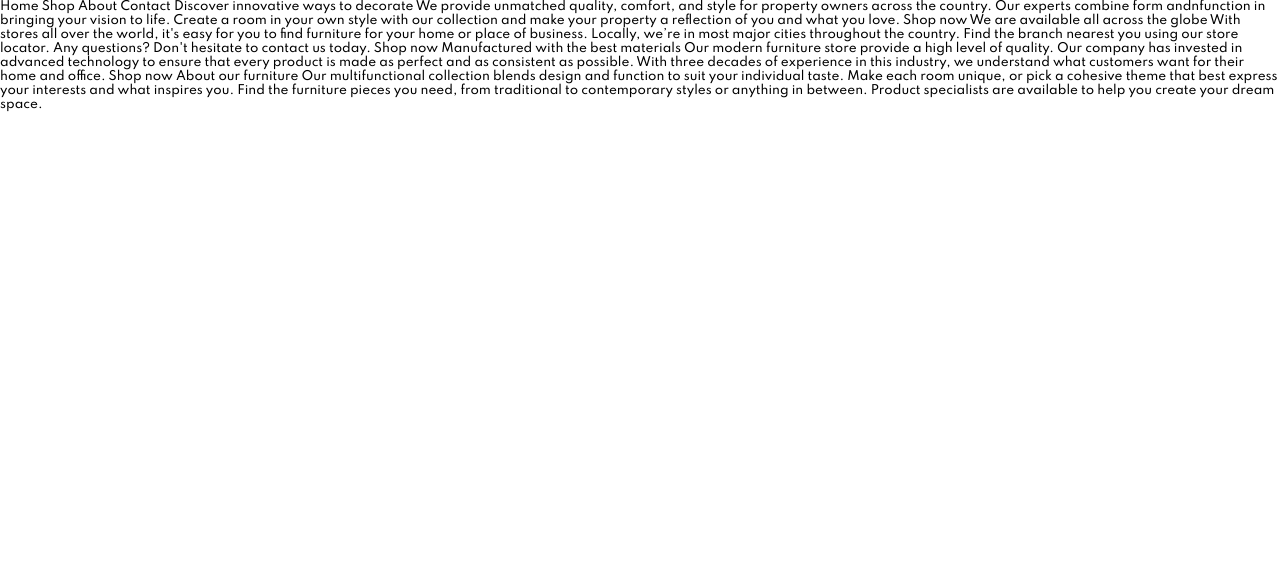
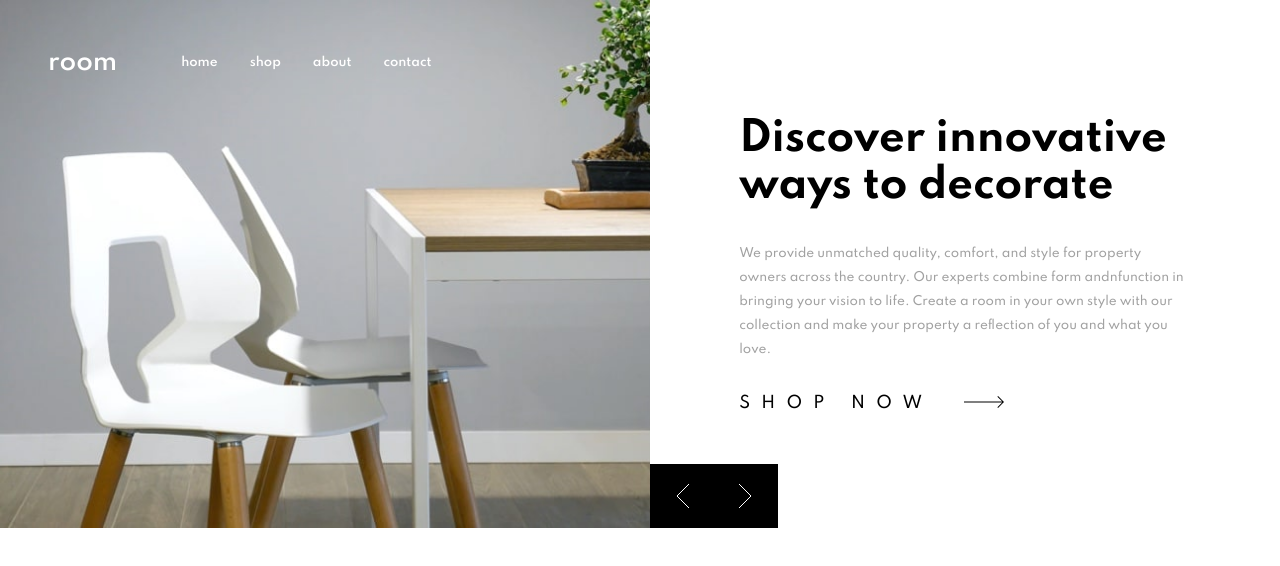
Before and after one commit to AbePlays/Frontend-Challenge-13, a plain HTML site: page index.html in a window 1280 px wide. Drawn offline with Linux system fonts and the light colour scheme.

Commit message:
Top section complete

```diff
--- a/index.html
+++ b/index.html
@@ -22,11 +22,7 @@
     <title>Frontend Mentor | Room homepage</title>
   </head>
   <body>
-    Home Shop About Contact Discover innovative ways to decorate We provide
-    unmatched quality, comfort, and style for property owners across the
-    country. Our experts combine form andnfunction in bringing your vision to
-    life. Create a room in your own style with our collection and make your
-    property a reflection of you and what you love. Shop now We are available
+    <!-- We are available
     all across the globe With stores all over the world, it's easy for you to
     find furniture for your home or place of business. Locally, we’re in most
     major cities throughout the country. Find the branch nearest you using our
@@ -40,6 +36,38 @@
     individual taste. Make each room unique, or pick a cohesive theme that best
     express your interests and what inspires you. Find the furniture pieces you
     need, from traditional to contemporary styles or anything in between.
-    Product specialists are available to help you create your dream space.
+    Product specialists are available to help you create your dream space. -->
+    <section class="top">
+      <div class="left">
+        <nav>
+          <ul>
+            <li>room</li>
+            <li>home</li>
+            <li>shop</li>
+            <li>about</li>
+            <li>contact</li>
+          </ul>
+        </nav>
+      </div>
+      <div class="right">
+        <h1>Discover innovative ways to decorate</h1>
+        <p>
+          We provide unmatched quality, comfort, and style for property owners
+          across the country. Our experts combine form andnfunction in bringing
+          your vision to life. Create a room in your own style with our
+          collection and make your property a reflection of you and what you
+          love.
+        </p>
+        <div class="btn">
+          <span>SHOP NOW</span>
+          <img src="./images/icon-arrow.svg" alt="Right arrow" />
+        </div>
+
+        <div class="controls">
+          <img src="./images/icon-angle-left.svg" alt="left arrow" />
+          <img src="./images/icon-angle-right.svg" alt="right arrow" />
+        </div>
+      </div>
+    </section>
   </body>
 </html>
--- /dev/null
+++ b/styles/_top.scss
@@ -0,0 +1,82 @@
+.top {
+  display: flex;
+  height: 66vh;
+
+  .left {
+    flex: 4;
+    background-image: url(../images/desktop-image-hero-1.jpg);
+    background-repeat: no-repeat;
+    background-size: cover;
+    padding-top: 3rem;
+    padding-left: 3rem;
+
+    nav {
+      color: white;
+      font-weight: 600;
+      ul {
+        display: flex;
+        gap: 2rem;
+        align-items: center;
+
+        li {
+          list-style: none;
+          cursor: pointer;
+
+          &:nth-child(1) {
+            margin-right: 2rem;
+            font-size: 1.5rem;
+          }
+        }
+      }
+    }
+  }
+
+  .right {
+    flex: 3;
+    padding: 6rem 7%;
+    display: flex;
+    flex-direction: column;
+    justify-content: center;
+    align-items: center;
+    position: relative;
+
+    h1 {
+      font-size: 2.5rem;
+    }
+
+    p {
+      margin-top: 2rem;
+      line-height: 2;
+      color: $darkGrey;
+    }
+
+    .btn {
+      margin-top: 2rem;
+      letter-spacing: 0.7rem;
+      align-self: flex-start;
+      cursor: pointer;
+
+      span {
+        margin-right: 1rem;
+        font-size: 1rem;
+      }
+    }
+
+    .controls {
+      height: 4rem;
+      width: 8rem;
+      background-color: #000;
+      position: absolute;
+      left: 0;
+      bottom: 0;
+      display: flex;
+      justify-content: center;
+      align-items: center;
+      gap: 3rem;
+
+      img {
+        cursor: pointer;
+      }
+    }
+  }
+}
--- a/styles/style.scss
+++ b/styles/style.scss
@@ -1,3 +1,6 @@
+@import "variables";
+@import "top";
+
 *,
 *::before,
 *::after {
```
Also changed, not shown: styles/style.css, 1 other file.
